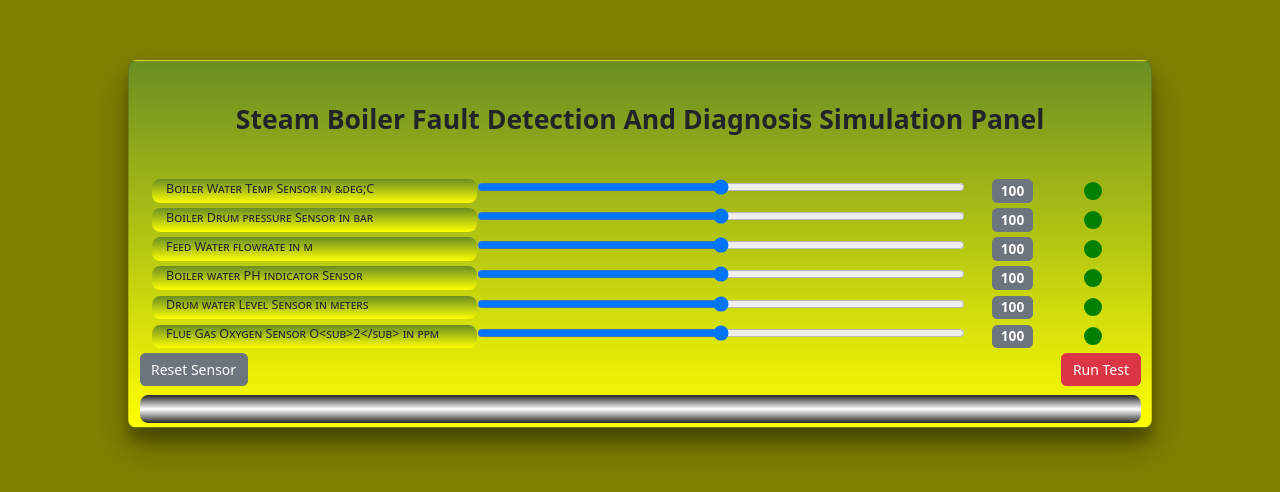
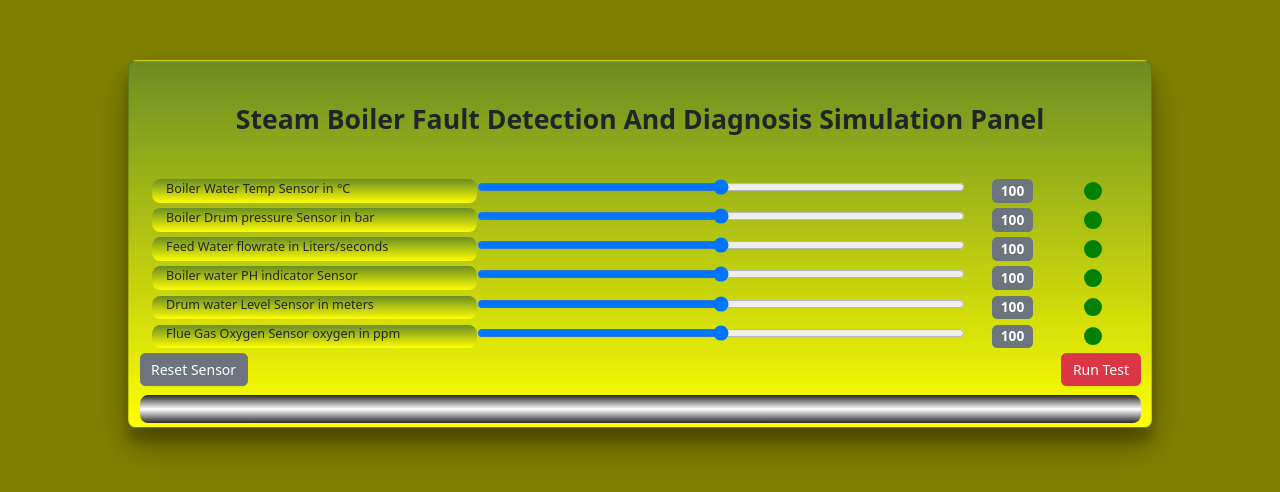
Before and after one commit to DonatusNnaji/first-fault-detection-app, a React (Create React App) app: page / in a window 1280 px wide. Shown: the part 156-648 px from the top of the page. Built offline with nearby package versions, Linux system fonts and the light colour scheme.

Commit message:
fixing map key, slider title units and css error

```diff
--- a/src/sensor.css
+++ b/src/sensor.css
@@ -51,7 +51,7 @@ h1{
   border-radius: 0.6rem;
   text-align: left;
   font-size: 0.9rem;
-  font-variant: small-caps;
+  /*font-variant: small-caps;*/
   font-stretch: semi-condensed;
 
 }
--- a/src/sensor.js
+++ b/src/sensor.js
@@ -4,12 +4,12 @@ import './sensor.css';
 import RangeSlider from './componets/slidercomponents.js';
 
 const sliderDatas = [
-{postfixId: 1, slidertitle: "Boiler Water Temp Sensor in &deg;C"},
+{postfixId: 1, slidertitle: "Boiler Water Temp Sensor in \u00B0C"},
 {postfixId: 2, slidertitle: "Boiler Drum pressure Sensor in bar"},
-{postfixId: 3, slidertitle: "Feed Water flowrate in m"},
+{postfixId: 3, slidertitle: "Feed Water flowrate in Liters/seconds"},
 {postfixId: 4, slidertitle: "Boiler water PH indicator Sensor"},
 {postfixId: 5, slidertitle: "Drum water Level Sensor in meters"},
-{postfixId: 6, slidertitle: "Flue Gas Oxygen Sensor O<sub>2</sub> in ppm"}]
+{postfixId: 6, slidertitle: "Flue Gas Oxygen Sensor oxygen in ppm"}]
 
 
 function Sensor () {
@@ -63,7 +63,9 @@ function Sensor () {
     displayFaultMessage.current.innerHTML = null;
   }
   const sliderlist = sliderDatas.map( (sliderdata) =>
-    (< RangeSlider postfixId= {sliderdata.postfixId} slidertitle= {sliderdata.slidertitle} handleSensorChange= {handleSensorChange} sensorvalues= {sensorvalues}/>)
+    ( < RangeSlider key = {sliderdata.postfixId} postfixId= {sliderdata.postfixId} slidertitle= {sliderdata.slidertitle}
+       handleSensorChange= {handleSensorChange} sensorvalues= {sensorvalues}/>  )
+
 
 );
   return (
```
Also changed, not shown: src/componets/slidercomponents.js (+6 -3 lines).
